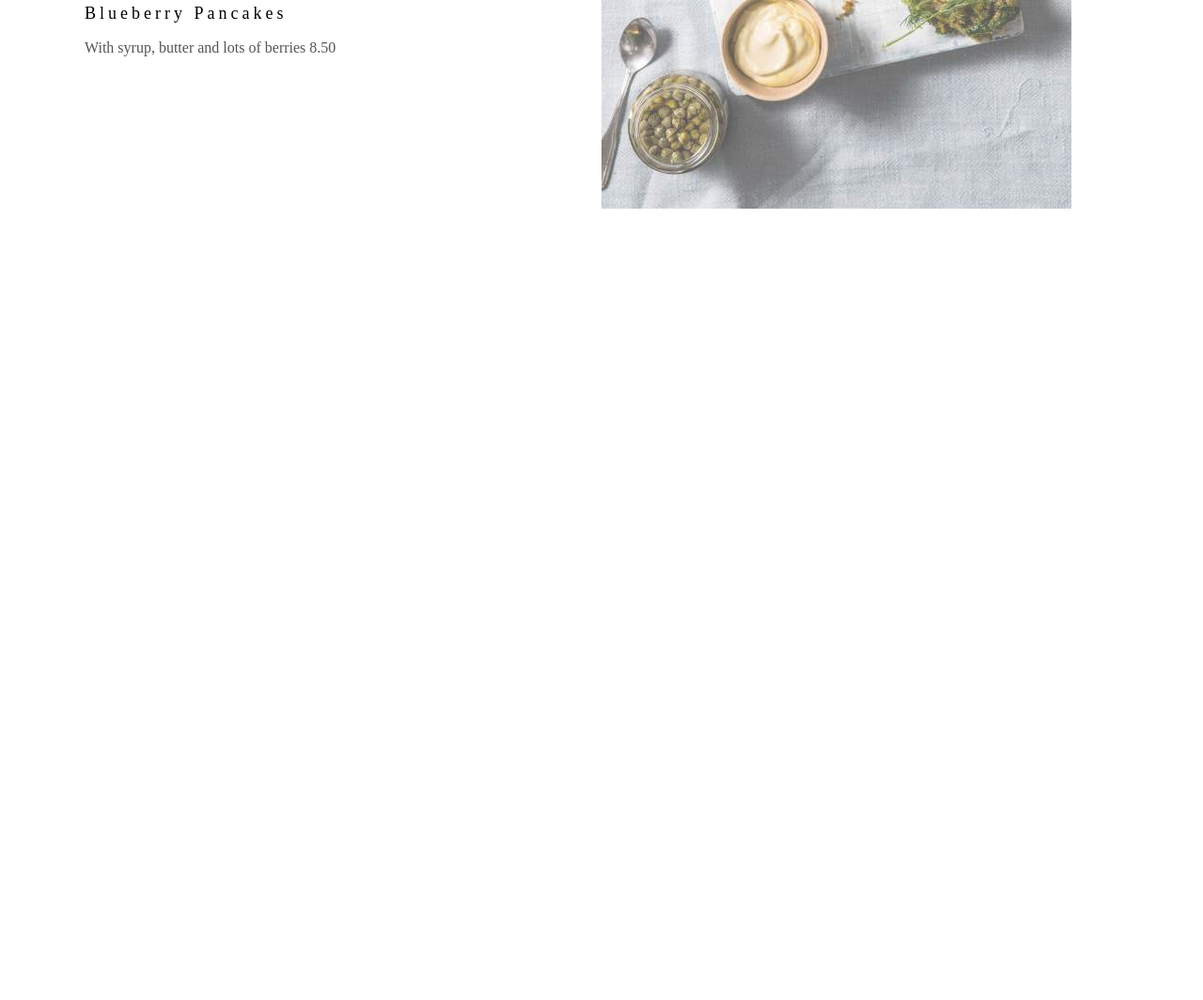
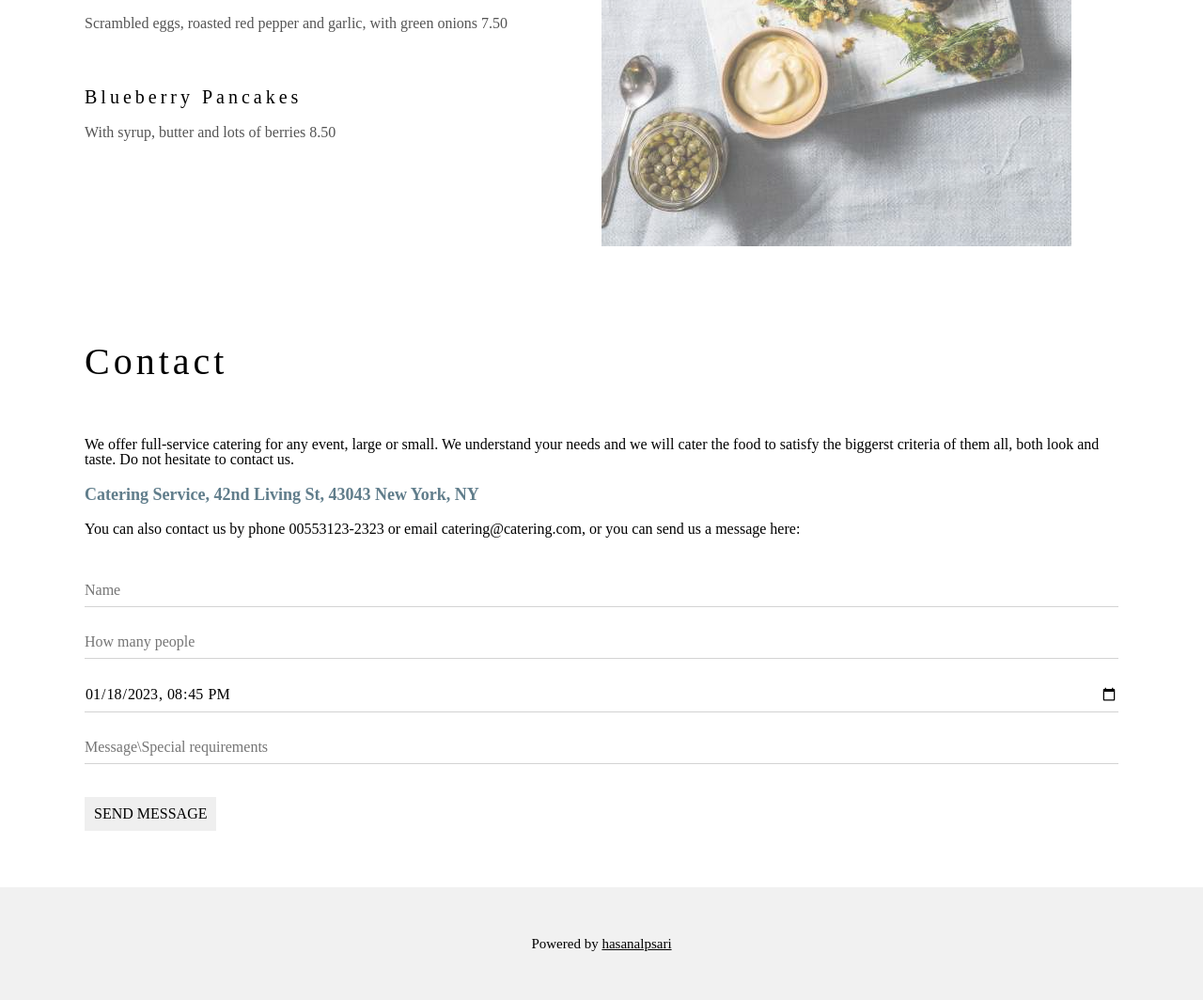
Before and after one commit to hasanalpsari/restaurant, a plain HTML site: page index.html in a window 1280 px wide. Shown: the part 2108-3172 px from the top of the page at 94% size. Before the commit the page ends 2393 px from the top, so only its background shows below. Drawn offline with Linux system fonts and the light colour scheme.

Commit message:
finish edits

```diff
--- a/index.html
+++ b/index.html
@@ -165,7 +165,7 @@ img {
     max-width: 1100px;
     margin-left: auto;
     margin-right: auto;
-    padding: 60px 0;
+    padding: 100px 0;
 }
 .section3 .price{
     width: 50%;
@@ -182,16 +182,67 @@ img {
     letter-spacing: 4px;
     display: flex;
     justify-content: center;
-    padding: 10px 0;
+    padding: 30px 0;
 }
 .section3 .price h5{
-    font-size: 18px;
+    font-size: 20px;
     letter-spacing: 4px;
     margin: 20px 0;
 }
 .section3 .price p{
     padding-bottom: 40px;
     opacity: 0.67;
+}
+.section4{
+    max-width: 1100px;
+    display: flex;
+    flex-direction: column;
+    justify-content: center;
+    margin: auto;
+    padding-bottom: 40px;
+}
+.section4 h2{
+    font-size: 40px;
+    letter-spacing: 4px;
+    margin-bottom: 40px;
+}
+.section4 p{
+    margin: 20px 0;
+
+}
+.section4 h6{
+    color: #607d8b!important;
+    font-size: 18px;
+    font-weight: 600;
+}
+input{
+    width: 100%;
+    user-select: none;
+    border-bottom: 1px solid lightgrey;
+    padding: 8px 0;
+}
+.section4 button{
+    padding: 10px;
+    cursor: pointer;
+    margin-top: 15px;
+}
+.footer{
+    height: 120px;
+    background-color: #f1f1f1!important;
+    display: flex;
+    align-items: center;
+    justify-content: center;
+    font-size: 15px;
+}
+.footer span{
+    text-decoration: underline;
+    cursor: pointer;
+}
+.footer span:hover{
+    color: green;
+}
+.footer  a{
+    color: black;
 }
     </style>
 </head>
@@ -237,6 +288,32 @@ img {
         <img src="table.jpg" alt="">
     </div>
    </div>
+   <div class="section4">
+    <h2>Contact</h2>
+    <p>We offer full-service catering for any event, large or small. We understand your needs and we will cater the food to satisfy the biggerst criteria of them all, both look and taste. Do not hesitate to contact us.</p>
+    <h6>Catering Service, 42nd Living St, 43043 New York, NY</h6>
+    <p>You can also contact us by phone 00553123-2323 or email catering@catering.com, or you can send us a message here:</p>
+    <form action="#" target="_blank">
+        <p >
+        <input type="text" placeholder="Name" required name="name" >
+         </p>
+         <p >
+        <input type="number" placeholder="How many people" required name="number">
+         </p>
+         <p >
+            <input type="datetime-local" required name="datetime" value="2023-01-18T20:45" placeholder="date">
+         </p>
+         <p >
+            <input type="text" placeholder="Message\Special requirements" required name="message">
+         </p>
+         <p>
+         <button type="submit">SEND MESSAGE</button>
+        </p>
+    </form>
+</div>
+<footer class="footer">
+    <p>Powered by <a href="https://github.com/hasanalpsari" target="_blank"><span>hasanalpsari</span></a> </p>
+</footer>
 
 </body>
 </html>
```
